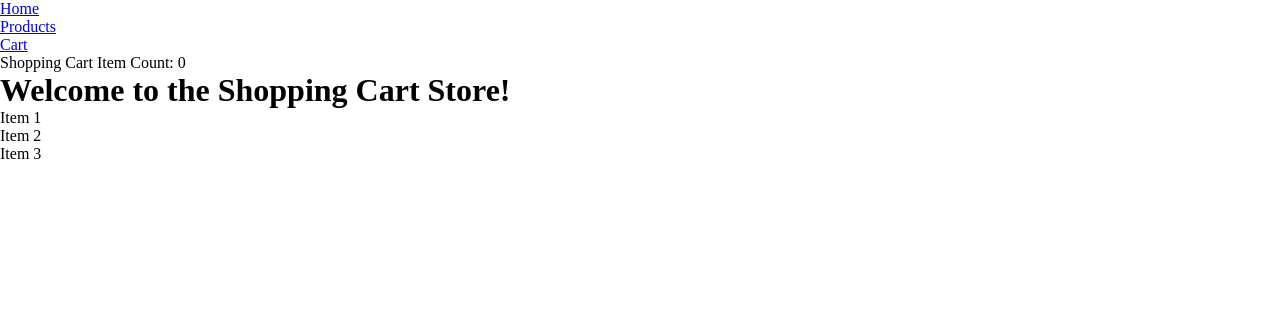
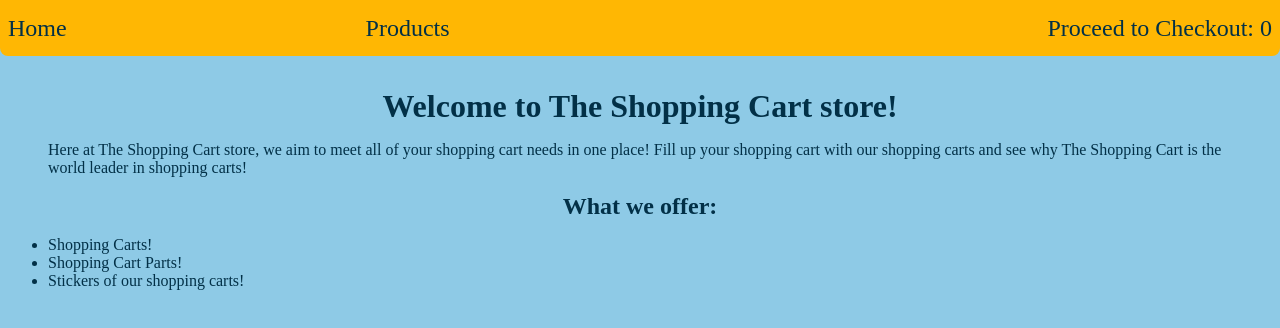
Before and after one commit to calansc/shopping-cart, a React (Vite) app: page / in a window 1280 px wide. Shown: the top 328 px of the page. Built offline with nearby package versions, Linux system fonts and the light colour scheme.

Commit message:
Work on home page styling and content

```diff
--- a/src/App.jsx
+++ b/src/App.jsx
@@ -31,22 +31,37 @@ const App = () => {
   }
   let {id} = useParams();
   const addToCartCounter = () => {
-    setAddCount(event.target.value)
-    console.log({id})
+    console.log(event.target.value);
+    setAddCount(parseInt(event.target.value))
+    console.log(window.location.pathname)
   }
   const addToCart = () => {
     setCount(count+addCount);
+    if (window.location.pathname === "/products/red") {
+      console.log('red')
+      setRedCount(redCount+addCount)
+      setAddCount(0);
+    } else if (window.location.pathname === "/products/blue") {
+      console.log('blue')
+      setBlueCount(blueCount+addCount)
+      setAddCount(0);
+    } else if (window.location.pathname === "/products/green") {
+      console.log('green')
+      setGreenCount(greenCount+addCount)
+      setAddCount(0);
+    } else { console.log('no color add?')}
+
+
   }
 
   return (
     <>
-    <nav>
-      <ul>
-        <li><Link to="/">Home</Link></li>
-        <li><Link to="/products">Products</Link></li>
-        <li><Link to="/cart">Cart</Link></li>
+    <nav className="navBar">
+      <ul className="navBarLinks">
+        <li className="navBarHome"><Link to="/">Home</Link></li>
+        <li className="navBarProducts"><Link to="/products">Products</Link></li>
+        <li className="navBarCart"><Link to="/cart">Proceed to Checkout: {count}</Link></li>
       </ul>
-      <div>Shopping Cart Item Count: {count}</div>
     </nav>
     <Routes>
       <Route path="/" element={<Home />} />
--- a/src/index.css
+++ b/src/index.css
@@ -1,6 +1,12 @@
 :root {
-
+ --lightBlue:#8ecae6;
+ --blue:#219ebc;
+ --darkBlue:#023047;
+ --yellow:#ffb703;
+ --orange:#fb8500;
+ background-color: var(--lightBlue);
 }
+/* Color Palette https://coolors.co/palette/8ecae6-219ebc-023047-ffb703-fb8500 */
 * {
   margin: 0px;
   padding: 0px;
@@ -14,3 +20,44 @@
 .green {
   filter: invert(55%) sepia(61%) saturate(3048%) hue-rotate(83deg) brightness(109%) contrast(127%);
 }
+.navBar {
+  display:grid;
+  /* grid-auto-flow: column; */
+  /* justify-content:center; */
+  align-content: center;
+  height:5vh;
+  background-color:var(--yellow);
+  border-bottom-left-radius: 8px;
+  border-bottom-right-radius: 8px;
+  font-size: 1.5rem;
+  padding: 8px;
+
+}
+.navBarLinks {
+  display:grid;
+  align-items: center;
+  grid-auto-flow: column;
+  list-style-type: none;
+}
+.navBarLinks a {
+  text-decoration: none;
+  color:var(--darkBlue)
+}
+.navBarCart {
+  text-align: end;
+}
+.homeBody {
+  color:var(--darkBlue);
+  padding: 2rem 3rem 0 3rem;
+}
+.homeHeading {
+  text-align: center;
+  padding-bottom: 1rem;
+}
+.homeDescription {
+  padding-bottom: 1rem;
+}
+.homeList {
+  text-align: center;
+  padding-bottom: 1rem;
+}
--- a/src/pages/Home.jsx
+++ b/src/pages/Home.jsx
@@ -1,14 +1,16 @@
 
 const Home = () => {
     return (
-        <>
-            <h1>Welcome to the Shopping Cart Store!</h1>
-            <ul>
-                <li>Item 1</li>
-                <li>Item 2</li>
-                <li>Item 3</li>
+        <div className="homeBody">
+            <h1 className="homeHeading">Welcome to The Shopping Cart store!</h1>
+            <div className="homeDescription">Here at The Shopping Cart store, we aim to meet all of your shopping cart needs in one place! Fill up your shopping cart with our shopping carts and see why The Shopping Cart is the world leader in shopping carts!</div>
+            <h2 className="homeList">What we offer:</h2>
+            <ul className="homeListItems">
+                <li>Shopping Carts!</li>
+                <li>Shopping Cart Parts!</li>
+                <li>Stickers of our shopping carts!</li>
             </ul>
-        </>
+        </div>
     )
 }
 
```
